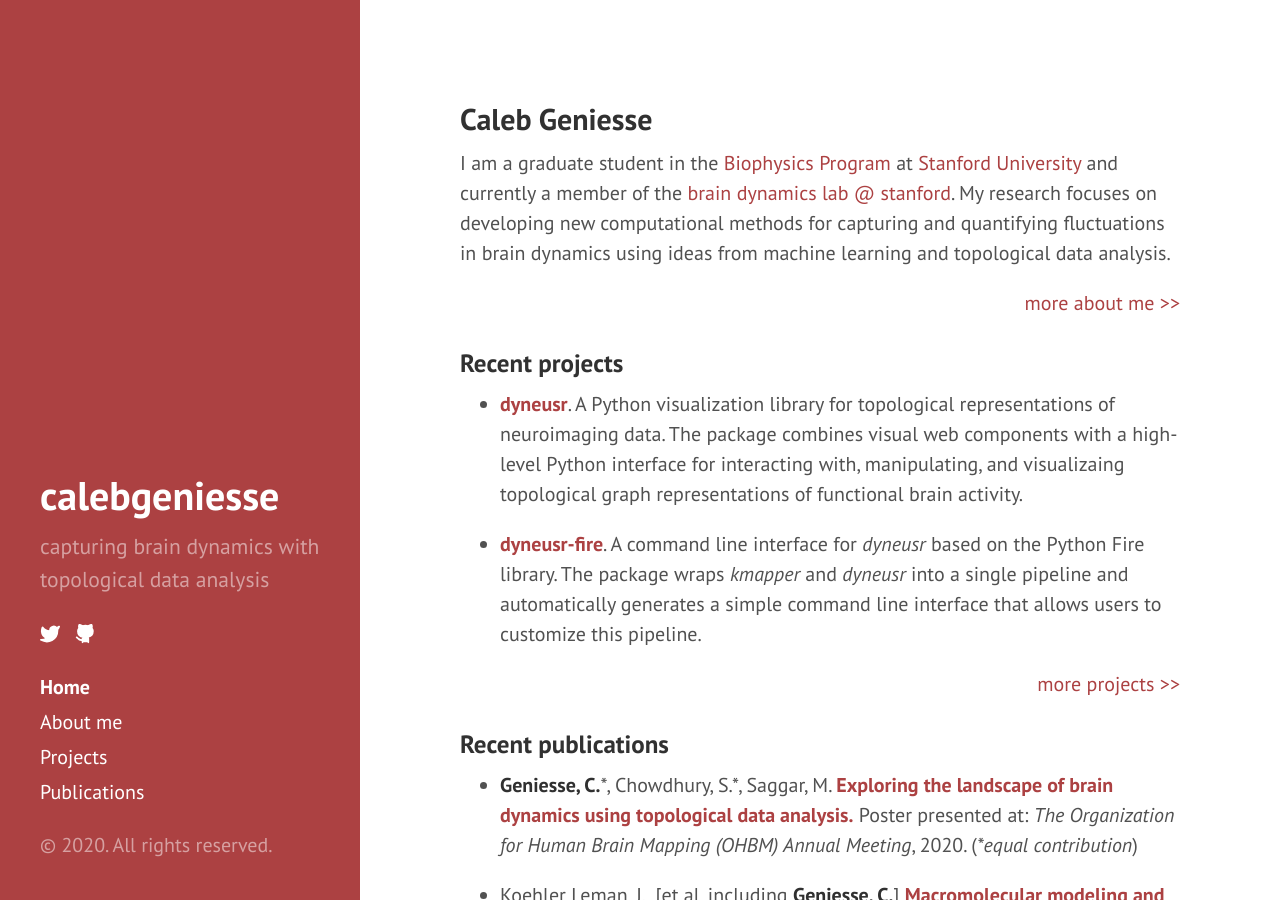
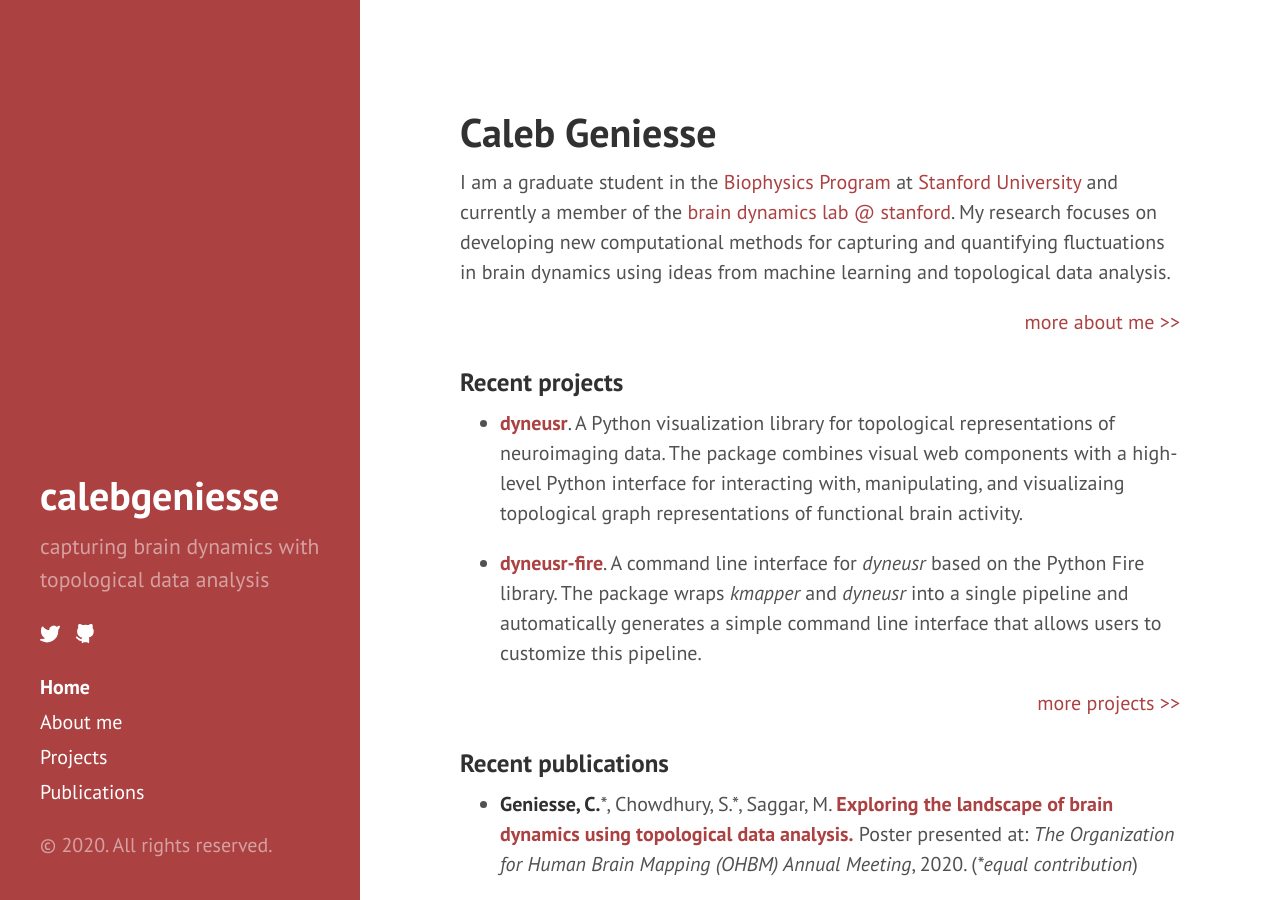
Before and after one commit to calebgeniesse/calebgeniesse.github.io, a Jekyll site: the page built from index.md, in a window 1280 px wide and 900 px high. Built offline with Jekyll 4.4.1, drawn with Linux system fonts in a browser that asks for light colours; our own code applies the rules of GitHub Pages for plain Markdown files.

Commit message:
fix handles

```diff
--- a/index.md
+++ b/index.md
@@ -4,7 +4,7 @@
 ---
 
 
-## Caleb Geniesse
+# Caleb Geniesse
 
 I am a graduate student in the [Biophysics Program](http://med.stanford.edu/biophysics.html) at [Stanford University](https://www.stanford.edu/) and currently a member of the [brain dynamics lab @ stanford](http://web.stanford.edu/group/bdl/). My research focuses on developing new computational methods for capturing and quantifying fluctuations in brain dynamics using ideas from machine learning and topological data analysis.
 
```
